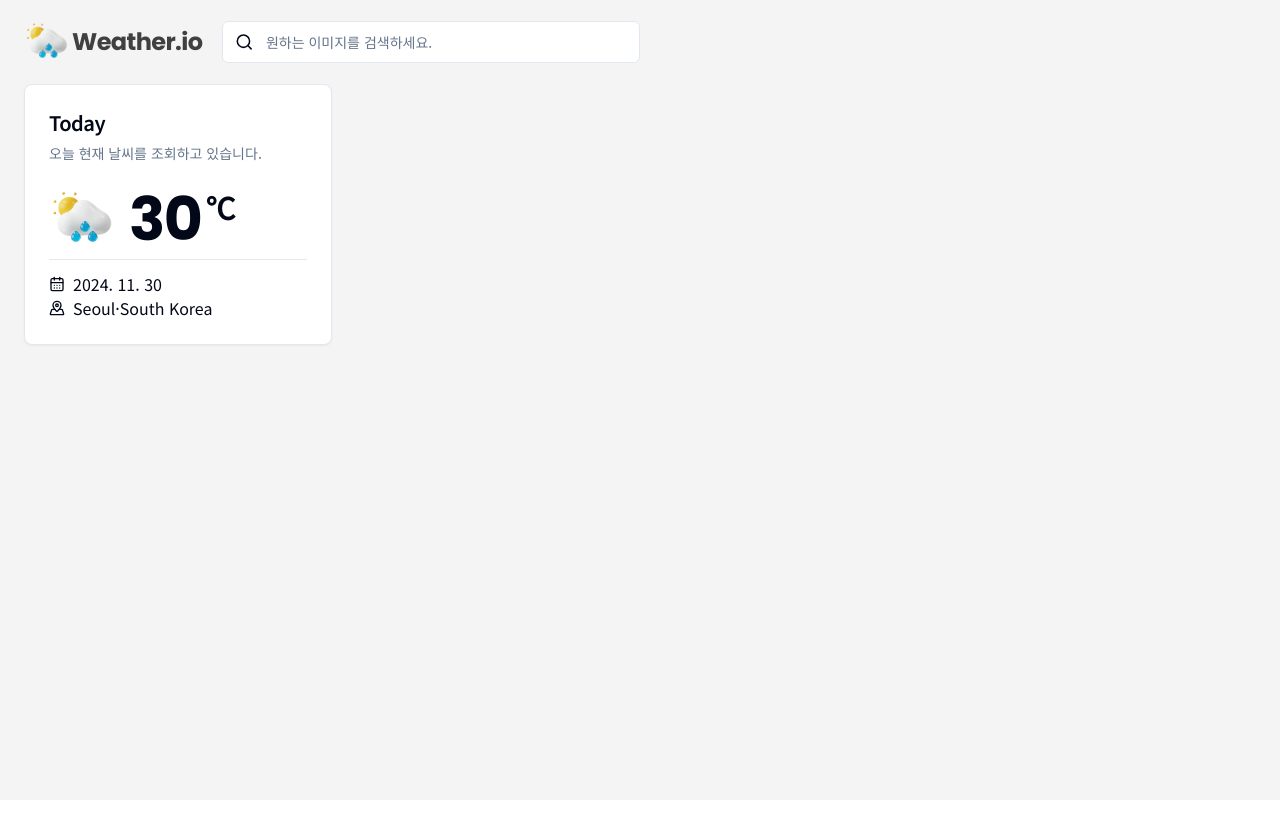
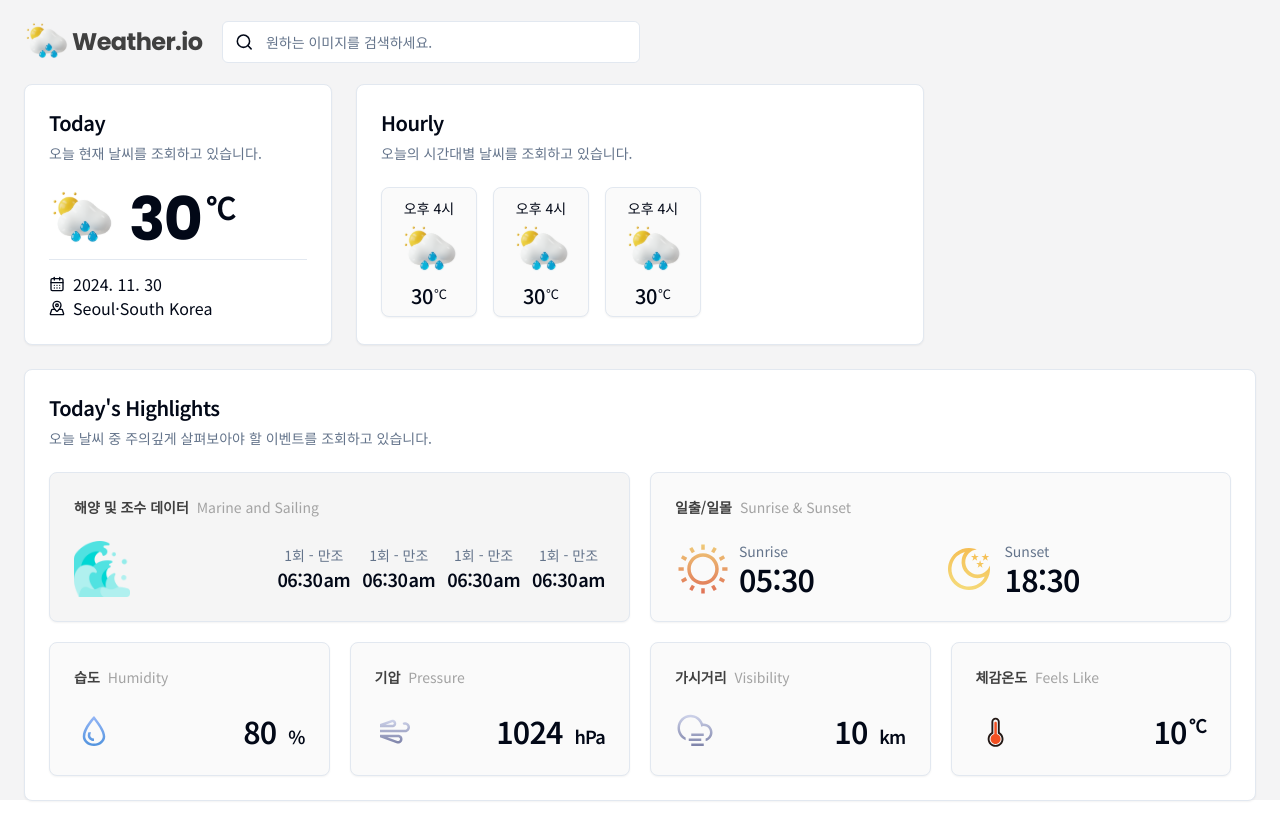
Before and after one commit to 9diin/EP_Vue02, a Vue app: page / in a window 1280 px wide. Before the commit the page ends 800 px from the top, so only its background shows below. Built offline with nearby package versions, Linux system fonts and the light colour scheme.

Commit message:
[chore] 컴포넌트 이름 오타 수정

```diff
--- a/src/components/widgets/HighlightWeather.vue
+++ b/src/components/widgets/HighlightWeather.vue
@@ -6,6 +6,7 @@
         </CardHeader>
         <CardContent class="flex flex-col gap-5">
             <div class="flex items-center gap-5">
+                <!-- 해양 및 조수 데이터 위젯 -->
                 <Card class="w-full bg-neutral-100">
                     <CardHeader>
                         <CardDescription class="font-semibold text-neutral-700">
@@ -35,6 +36,7 @@
                         </div>
                     </CardContent>
                 </Card>
+                <!-- 일출/일몰 위젯 -->
                 <Card class="w-full h-fit bg-neutral-50">
                     <CardHeader>
                         <CardDescription class="font-semibold text-neutral-700">
@@ -129,5 +131,3 @@
 <script setup lang="ts">
 import { Card, CardHeader, CardTitle, CardDescription, CardContent } from "@/components/ui/card";
 </script>
-
-<style scoped></style>
--- a/src/components/widgets/HourlyWeather.vue
+++ b/src/components/widgets/HourlyWeather.vue
@@ -5,7 +5,7 @@
             <CardDescription>오늘의 시간대별 날씨를 조회하고 있습니다.</CardDescription>
         </CardHeader>
         <CardContent class="w-full flex items-center gap-4 overflow-x-scroll">
-            <Card class="w-24 min-w-24 h-fit flex flex-col items-center py-[6px] gap-1 bg-neutral-50" key="{item.time}">
+            <Card class="w-24 min-w-24 h-fit flex flex-col items-center py-[6px] gap-1 bg-neutral-50">
                 <span class="text-sm mt-1">오후 4시</span>
                 <img src="/assets/images/logo.svg" alt="" class="h-14 w-14" />
                 <div class="w-full flex items-start justify-center">
@@ -13,7 +13,7 @@
                     <span class="text-[13px] ml-[1px] mt-[2px] font-medium">&#8451;</span>
                 </div>
             </Card>
-            <Card class="w-24 min-w-24 h-fit flex flex-col items-center py-[6px] gap-1 bg-neutral-50" key="{item.time}">
+            <Card class="w-24 min-w-24 h-fit flex flex-col items-center py-[6px] gap-1 bg-neutral-50">
                 <span class="text-sm mt-1">오후 4시</span>
                 <img src="/assets/images/logo.svg" alt="" class="h-14 w-14" />
                 <div class="w-full flex items-start justify-center">
@@ -21,7 +21,7 @@
                     <span class="text-[13px] ml-[1px] mt-[2px] font-medium">&#8451;</span>
                 </div>
             </Card>
-            <Card class="w-24 min-w-24 h-fit flex flex-col items-center py-[6px] gap-1 bg-neutral-50" key="{item.time}">
+            <Card class="w-24 min-w-24 h-fit flex flex-col items-center py-[6px] gap-1 bg-neutral-50">
                 <span class="text-sm mt-1">오후 4시</span>
                 <img src="/assets/images/logo.svg" alt="" class="h-14 w-14" />
                 <div class="w-full flex items-start justify-center">
@@ -36,5 +36,3 @@
 <script setup lang="ts">
 import { Card, CardHeader, CardTitle, CardDescription, CardContent } from "@/components/ui/card";
 </script>
-
-<style scoped></style>
--- a/src/components/widgets/index.ts
+++ b/src/components/widgets/index.ts
@@ -1,4 +1,4 @@
 export { default as WidgetCurrentWeather } from "./CurrentWeather.vue";
 export { default as WidgetHourlyWeather } from "./HourlyWeather.vue";
-export { default as WidgetHightlightWeather } from "./HighlightWeather.vue";
+export { default as WidgetHighlightWeather } from "./HighlightWeather.vue";
 export { default as WidgetOneWeekWeather } from "./OneWeekWeather.vue";
--- a/src/views/HomeView.vue
+++ b/src/views/HomeView.vue
@@ -7,9 +7,12 @@
                 <!-- 상단 위젯 영역 -->
                 <div class="w-full flex items-flex justify-start gap-6">
                     <WidgetCurrentWeather />
+                    <WidgetHourlyWeather />
                 </div>
                 <!-- 하단 위젯 영역 -->
-                <div class="w-full flex items-start gap-6"></div>
+                <div class="w-full flex items-start gap-6">
+                    <WidgetHighlightWeather />
+                </div>
             </div>
         </div>
     </div>
@@ -17,7 +20,7 @@
 
 <script setup lang="ts">
 import { CommonHeader } from "@/components/common";
-import { WidgetCurrentWeather } from "@/components/widgets";
+import { WidgetCurrentWeather, WidgetHourlyWeather, WidgetHighlightWeather } from "@/components/widgets";
 </script>
 
 <style lang="scss" scoped></style>
```
